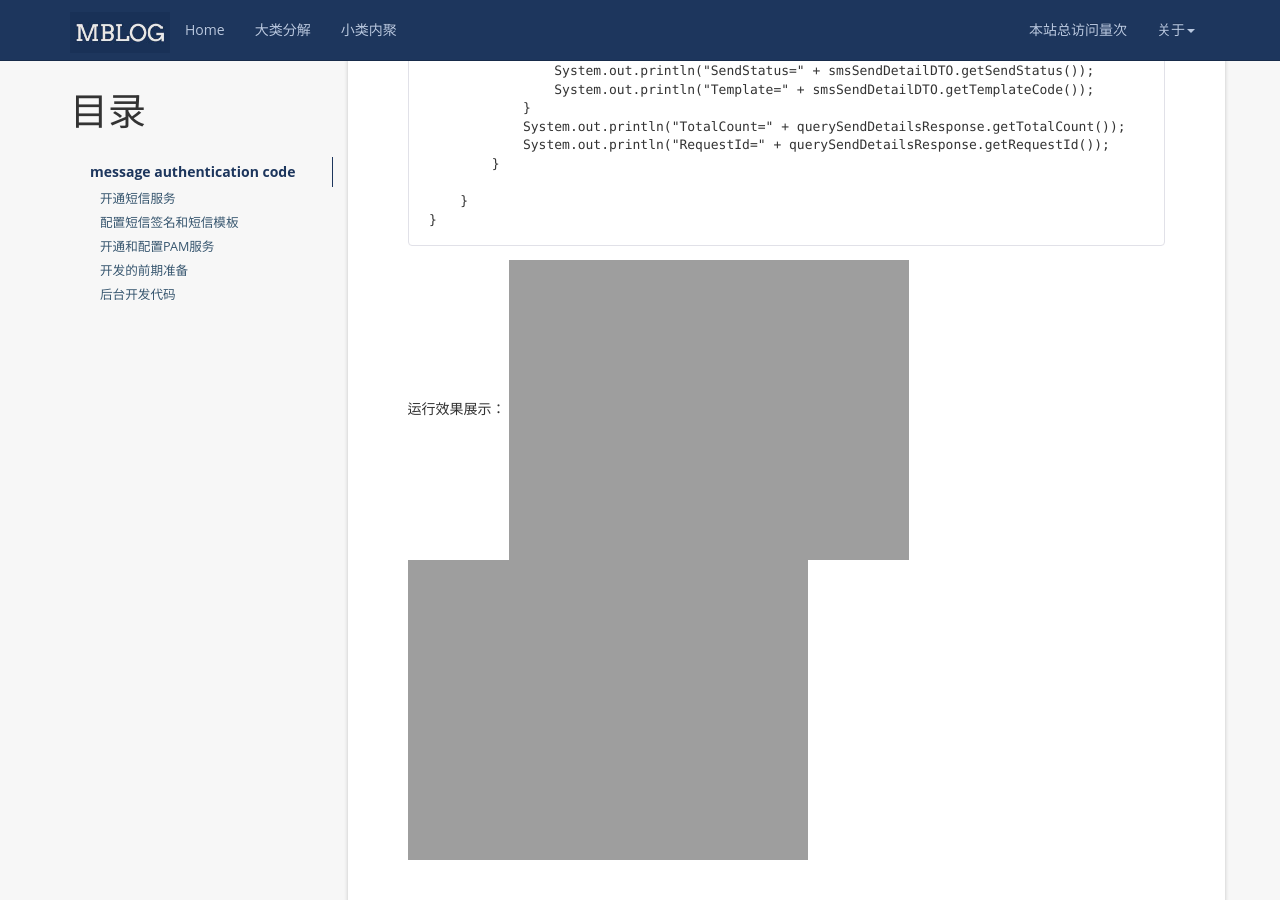
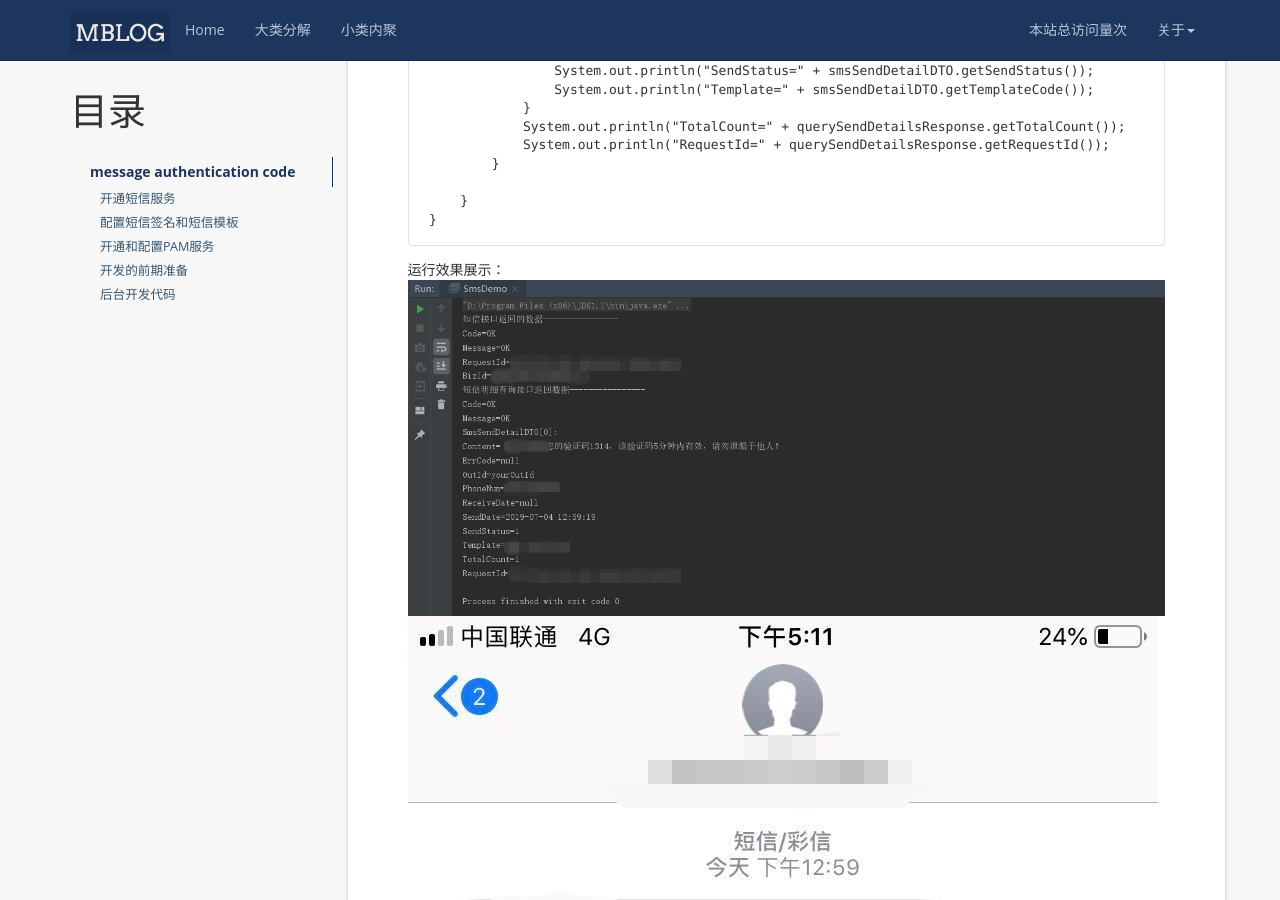
Before and after one commit to itmanmzt/itmanmzt.github.io, a Jekyll site: the page built from _posts/2019-07-04---message authentication code.md, in a window 1280 px wide and 900 px high, scrolled down 5881 px. Built offline with Jekyll 4.4.1, drawn with Linux system fonts in a browser that asks for light colours; nearby versions of some CDN libraries; a script that is not in the unit is left out; comment, search, counter and statistics services are not loaded.

Commit message:
modify blog

````diff
--- a/_posts/2019-07-04---message authentication code.md
+++ b/_posts/2019-07-04---message authentication code.md
@@ -196,8 +196,8 @@ public class SmsDemo {
 }
 ```
 运行效果展示：
-![](https://itmanmzt.github.io/styles/images/redis/duanxin.jpg){:align="center"}
-![](https://itmanmzt.github.io/styles/images/redis/duanxin.jpg){:align="center"}<br><br>
+![](https://itmanmzt.github.io/styles/images/duanxin/009.jpg){:align="center"}
+![](https://itmanmzt.github.io/styles/images/duanxin/010.jpg){:align="center"}<br><br>
 
 
 
````
Also changed, not shown: _posts/2019-07-06-knapsack problem .md (+3 -2 lines).
